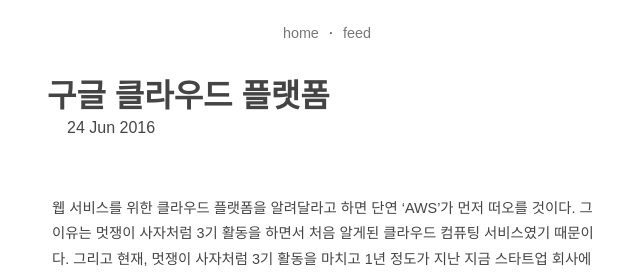
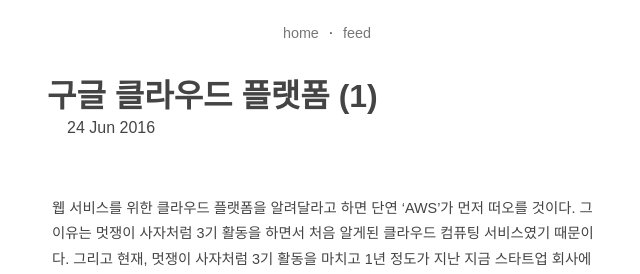
Before and after one commit to EEggii/EEggii.github.io, a Jekyll site: the page built from _posts/2016-06-24-구글 클라우드 플랫폼 (1).markdown, in a window 1280 px wide and 900 px high. Shown: the top 274 px of the window, without its empty margins (313-953 px from the left). Built offline with Jekyll 4.4.1, drawn with Linux system fonts in a browser that asks for light colours.

Commit message:
Update and rename 2016-06-24-구글 클라우드 플랫폼 #1.markdown to 2016-06-24-구글 클라우드 플랫폼 (1).markdown

```diff
--- a/_posts/2016-06-24-구글 클라우드 플랫폼 #1.markdown
+++ b/_posts/2016-06-24-구글 클라우드 플랫폼 (1).markdown
@@ -1,6 +1,6 @@
 ---
 published: true
-title: 구글 클라우드 플랫폼 #1
+title: 구글 클라우드 플랫폼 (1)
 layout: post
 ---
 웹 서비스를 위한 클라우드 플랫폼을 알려달라고 하면 단연 'AWS'가 먼저 떠오를 것이다. 그 이유는 멋쟁이 사자처럼 3기 활동을 하면서 처음 알게된 클라우드 컴퓨팅 서비스였기 때문이다. 그리고 현재, 멋쟁이 사자처럼 3기 활동을 마치고 1년 정도가 지난 지금 스타트업 회사에서 웹 서비스를 개발하고 있다.
```
